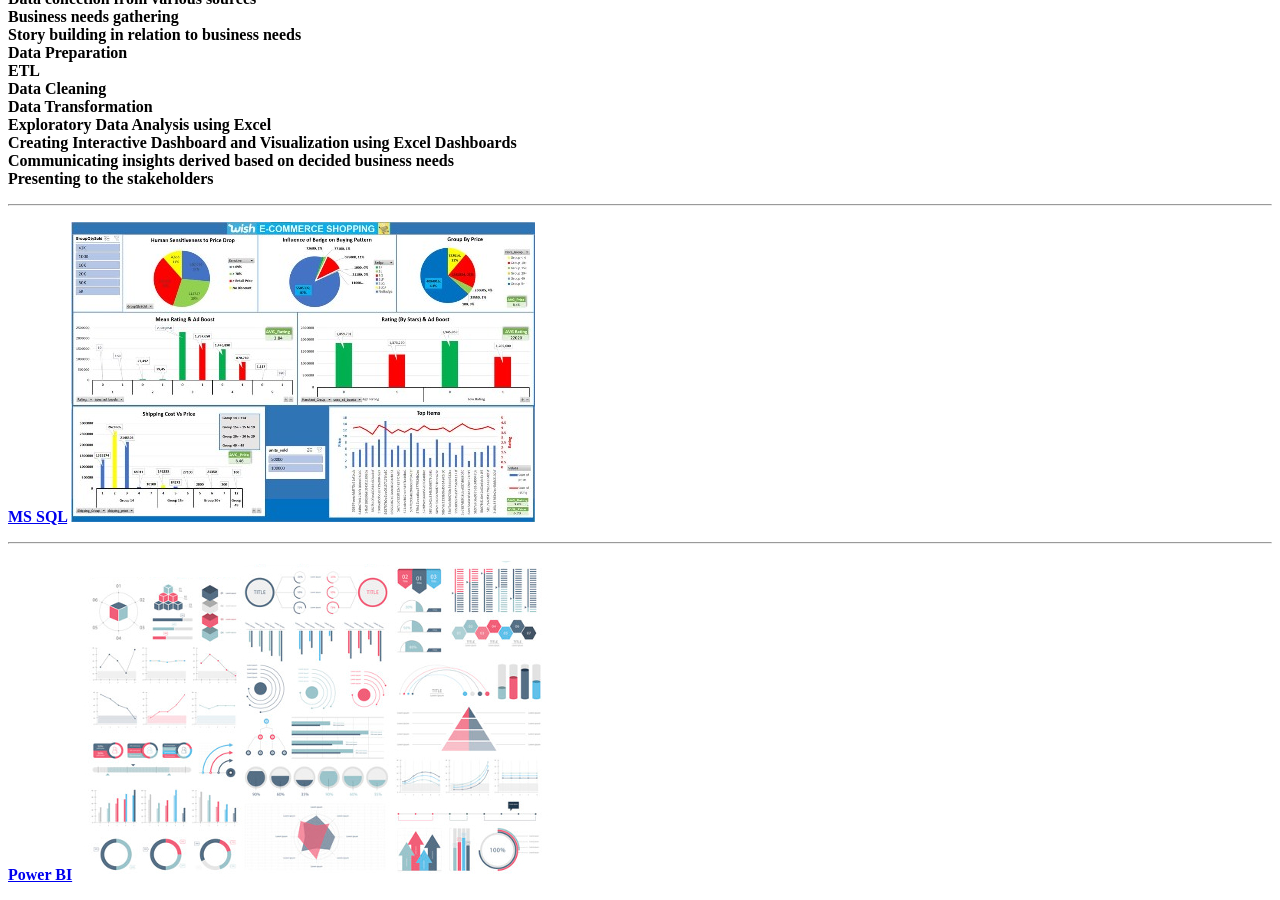
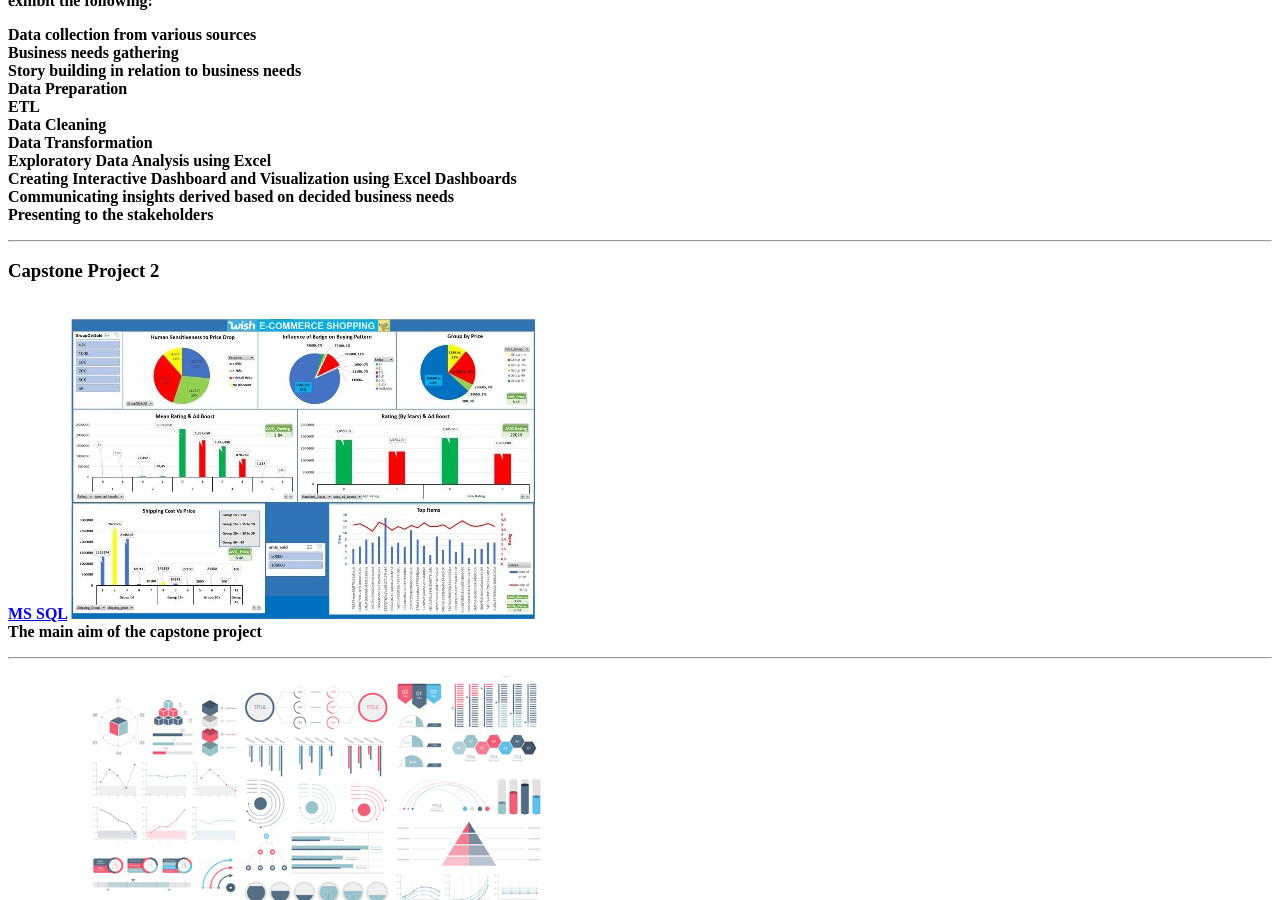
Before and after one commit to ZalehaAli/Data-Analytics-Portfolio, a Jekyll site: the page built from index.md, in a window 1280 px wide and 900 px high, scrolled down 1114 px. Built offline with Jekyll 4.4.1, drawn with Linux system fonts in a browser that asks for light colours; our own code applies the rules of GitHub Pages for plain Markdown files.

Commit message:
Update index.md

```diff
--- a/index.md
+++ b/index.md
@@ -3,7 +3,7 @@
 ---
 
 ### Capstone Project 1
-
+<br>
 [Excel Dashboard](/sample_page)
 <img src="images/Capstone1_worldhappy.jpg?raw=true"/>
 <br>
@@ -12,6 +12,7 @@
 
 This capstone is an open project, wherein participants choose their own data, brainstorm ideas and create insightful dashboards as an end result.
 ### Scope of Work
+<br>
 The main aim of the capstone project is to exhibit the five stages of the data lifecycle through the use of the tool: MS Excel. Participants, as part of the capstone project, will have to exhibit the following:
 
 Data collection from various sources
@@ -37,8 +38,18 @@ Communicating insights derived based on decided business needs
 Presenting to the stakeholders
 
 ---
+### Capstone Project 2
+<br>
 [MS SQL](/pdf/sample_presentation.pdf)
 <img src="images/Capstone2 - Wish.jpg?raw=true"/>
+<br>
+The main aim of the capstone project
+
+
+
+
+
+
 
 ---
 [Power BI](http://example.com/)
```
